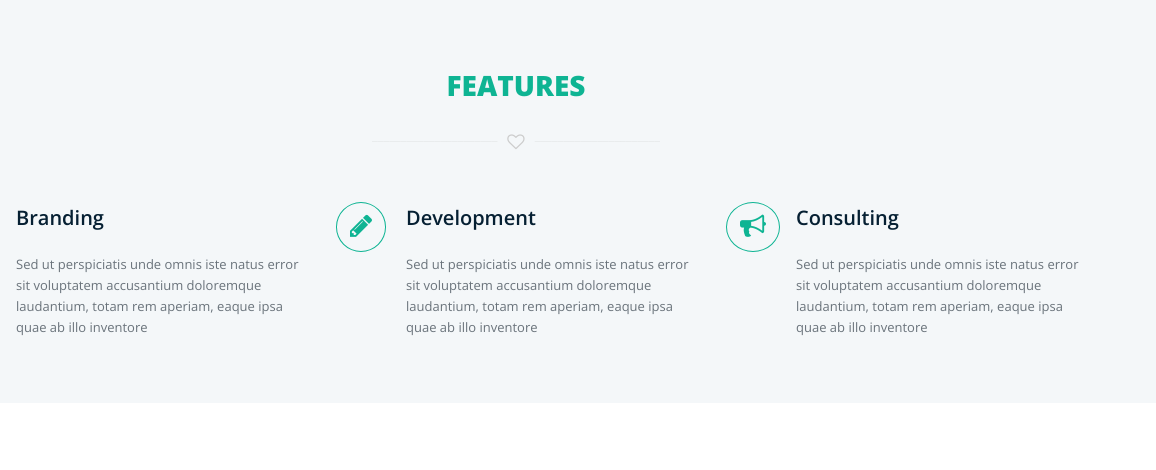
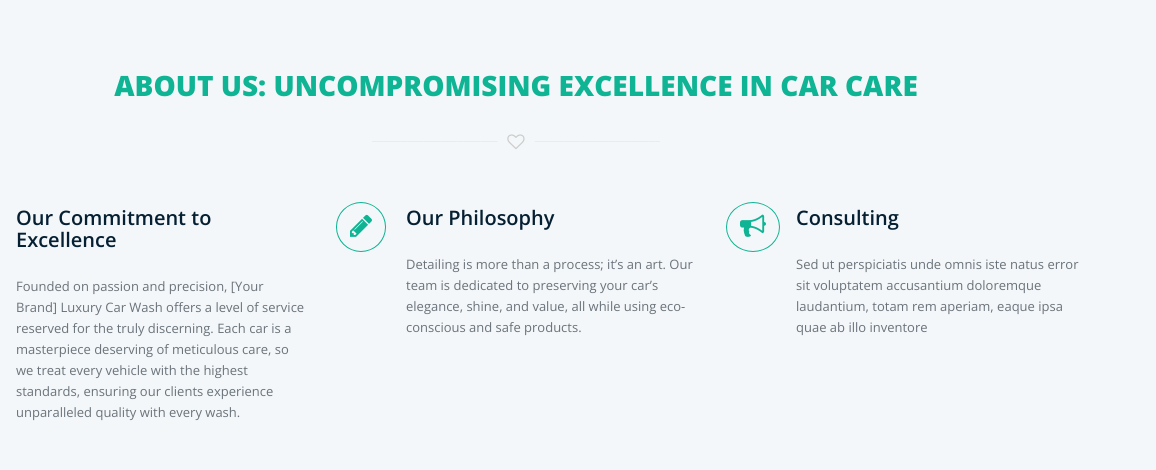
Before and after one commit to CaN478/can-site-demo, a plain HTML site: page index.html in a window 1280 px wide. Shown: the part 800-1270 px from the top of the page, 124-1280 px from the left. Drawn offline with nearby package versions, Linux system fonts and the light colour scheme; some packages are replaced by stand-ins of ours; a script that the page names is missing.

Commit message:
Update index.html
updates basic details

```diff
--- a/index.html
+++ b/index.html
@@ -111,9 +111,9 @@
 					<!-- single slide -->
 					<div class="item active" style="background-image: url(img/banner.jpg);">
 						<div class="carousel-caption">
-							<h2 data-wow-duration="700ms" data-wow-delay="500ms" class="wow bounceInDown animated">Meet<span> Brandi</span>!</h2>
-							<h3 data-wow-duration="1000ms" class="wow slideInLeft animated"><span class="color">/creative</span> one page template.</h3>
-							<p data-wow-duration="1000ms" class="wow slideInRight animated">We are a team of professionals</p>
+							<h2 data-wow-duration="700ms" data-wow-delay="500ms" class="wow bounceInDown animated">Welcome to<span> CAN Groups!</span>!</h2>
+							<h3 data-wow-duration="1000ms" class="wow slideInLeft animated"><span class="color">/Redefining Car Care</span> The Ultimate Luxury Car Wash Experience.</h3>
+							<p data-wow-duration="1000ms" class="wow slideInRight animated">Meticulous care, premium products, and a passion for perfection. Discover luxury at every touch</p>
 
 							<ul class="social-links text-center">
 								<li><a href=""><i class="fa fa-twitter fa-lg"></i></a></li>
@@ -161,7 +161,7 @@
 				<div class="row">
 
 					<div class="sec-title text-center mb50 wow bounceInDown animated" data-wow-duration="500ms">
-						<h2>Features</h2>
+						<h2>About Us: Uncompromising Excellence in Car Care</h2>
 						<div class="devider"><i class="fa fa-heart-o fa-lg"></i></div>
 					</div>
 
@@ -173,8 +173,8 @@
 							</div>
 
 							<div class="service-desc">
-								<h3>Branding</h3>
-								<p>Sed ut perspiciatis unde omnis iste natus error sit voluptatem accusantium doloremque laudantium, totam rem aperiam, eaque ipsa quae ab illo inventore</p>
+								<h3>Our Commitment to Excellence</h3>
+								<p>Founded on passion and precision, [Your Brand] Luxury Car Wash offers a level of service reserved for the truly discerning. Each car is a masterpiece deserving of meticulous care, so we treat every vehicle with the highest standards, ensuring our clients experience unparalleled quality with every wash.</p>
 							</div>
 						</div>
 					</div>
@@ -188,8 +188,8 @@
 							</div>
 
 							<div class="service-desc">
-								<h3>Development</h3>
-								<p>Sed ut perspiciatis unde omnis iste natus error sit voluptatem accusantium doloremque laudantium, totam rem aperiam, eaque ipsa quae ab illo inventore</p>
+								<h3>Our Philosophy</h3>
+								<p>Detailing is more than a process; it’s an art. Our team is dedicated to preserving your car’s elegance, shine, and value, all while using eco-conscious and safe products.</p>
 							</div>
 						</div>
 					</div>
```
